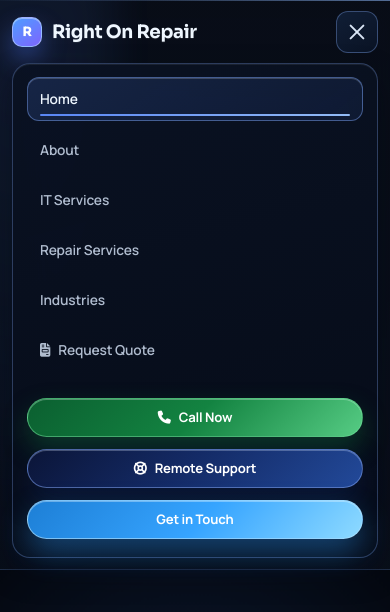
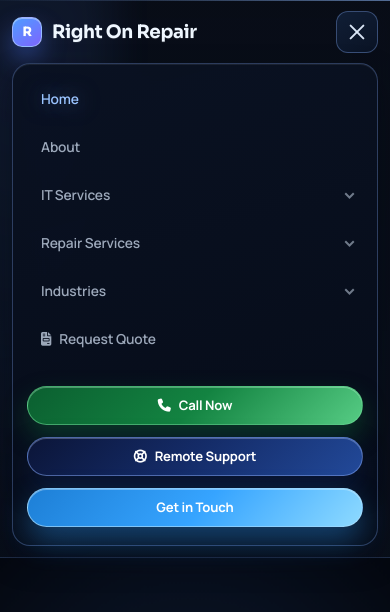
Before and after one commit to Sharky1925/my-launcher-ready, a Flask app: page / in a window 390 px wide, after a click that opens the changed part. Shown: the top 612 px of the page. Run offline with Flask 3, Linux system fonts and the light colour scheme.

Commit message:
Nav links: vibrant color hover instead of framed underline, add stylish dropdown arrows
- Remove rounded border/background pill and underline ::after on nav-link hover
- Use smooth color transition to vibrant blue with text-shadow glow
- Add CSS chevron arrow (::before) on dropdown-toggle that rotates on open
- Clean up mobile responsive padding for dropdown toggles

Co-Authored-By: Claude Opus 4.6 <noreply@anthropic.com>

```diff
--- a/app/static/css/style.css
+++ b/app/static/css/style.css
@@ -291,43 +291,50 @@ p { margin: 0 0 16px; }
   box-shadow: 0 16px 28px rgba(79, 123, 255, 0.5), inset 0 1px 0 rgba(255, 255, 255, 0.42);
 }
 .navbar-main .nav-link {
-  font-size: .86rem; font-weight: 600; color: rgba(214, 227, 246, 0.82);
-  padding: 8px 12px !important; border-radius: var(--radius-full);
-  border: 1px solid transparent;
+  font-size: .86rem; font-weight: 600; color: rgba(214, 227, 246, 0.72);
+  padding: 8px 14px !important; border-radius: 8px;
+  background: transparent; border: none;
   transform: translateZ(0);
-  transition: color var(--transition-fast), background-color var(--transition-fast), border-color var(--transition-fast), box-shadow var(--transition-fast), transform .28s var(--ease-smooth);
+  transition: color .32s var(--ease-smooth), text-shadow .32s var(--ease-smooth);
   position: relative;
 }
-.navbar-main .nav-link:hover,
+.navbar-main .nav-link:hover {
+  color: #7ba6ff;
+  text-shadow: 0 0 18px rgba(123, 166, 255, 0.45);
+}
 .navbar-main .nav-link.active,
 .navbar-main .nav-item.dropdown.show > .nav-link {
-  color: var(--text);
-  background: linear-gradient(145deg, rgba(80, 126, 232, 0.18), rgba(59, 96, 186, 0.12));
-  border-color: rgba(122, 162, 241, 0.48);
-  box-shadow: inset 0 1px 0 rgba(232, 242, 255, 0.2);
-  transform: translateY(-1px);
+  color: #9ac4ff;
+  text-shadow: 0 0 22px rgba(154, 196, 255, 0.5);
 }
 .navbar-main .nav-link:focus-visible {
   outline: 2px solid rgba(133, 180, 255, 0.86);
   outline-offset: 2px;
 }
-.navbar-main .nav-link::after {
-  content: ''; position: absolute; bottom: 4px; left: 12px; right: 12px;
-  height: 2px; background: var(--gradient-vibrant); border-radius: 2px;
-  background-size: 200% 100%;
-  background-position: 0% 50%;
-  opacity: .78;
-  transform: scaleX(0);
-  transition: transform .3s var(--ease-smooth), opacity .3s var(--ease-smooth), background-position .4s var(--ease-smooth);
-}
-.navbar-main .nav-link:hover::after,
-.navbar-main .nav-link.active::after,
-.navbar-main .nav-item.dropdown.show > .nav-link::after {
-  transform: scaleX(1);
-  opacity: .95;
-  background-position: 100% 50%;
-}
+/* Hide Bootstrap default caret */
 .navbar-main .dropdown-toggle::after { display: none; }
+/* Stylish dropdown arrow */
+.navbar-main .nav-link.dropdown-toggle {
+  padding-right: 28px !important;
+}
+.navbar-main .nav-link.dropdown-toggle::before {
+  content: '';
+  position: absolute;
+  right: 10px;
+  top: 50%;
+  width: 7px;
+  height: 7px;
+  border-right: 2px solid currentColor;
+  border-bottom: 2px solid currentColor;
+  transform: translateY(-65%) rotate(45deg);
+  opacity: .7;
+  transition: transform .3s var(--ease-smooth), opacity .3s var(--ease-smooth);
+}
+.navbar-main .nav-item.dropdown:hover > .nav-link.dropdown-toggle::before,
+.navbar-main .nav-item.dropdown.show > .nav-link.dropdown-toggle::before {
+  transform: translateY(-30%) rotate(-135deg);
+  opacity: 1;
+}
 
 /* Dropdown — Glassmorphism */
 .navbar-main .dropdown-menu {
@@ -2925,7 +2932,10 @@ p { margin: 0 0 16px; }
   .navbar-main .nav-link {
     width: 100%;
     border-radius: 12px;
-    padding: 10px 12px !important;
+    padding: 10px 14px !important;
+  }
+  .navbar-main .nav-link.dropdown-toggle {
+    padding-right: 32px !important;
   }
   .navbar-main .dropdown-menu {
     margin-top: 8px;
```
